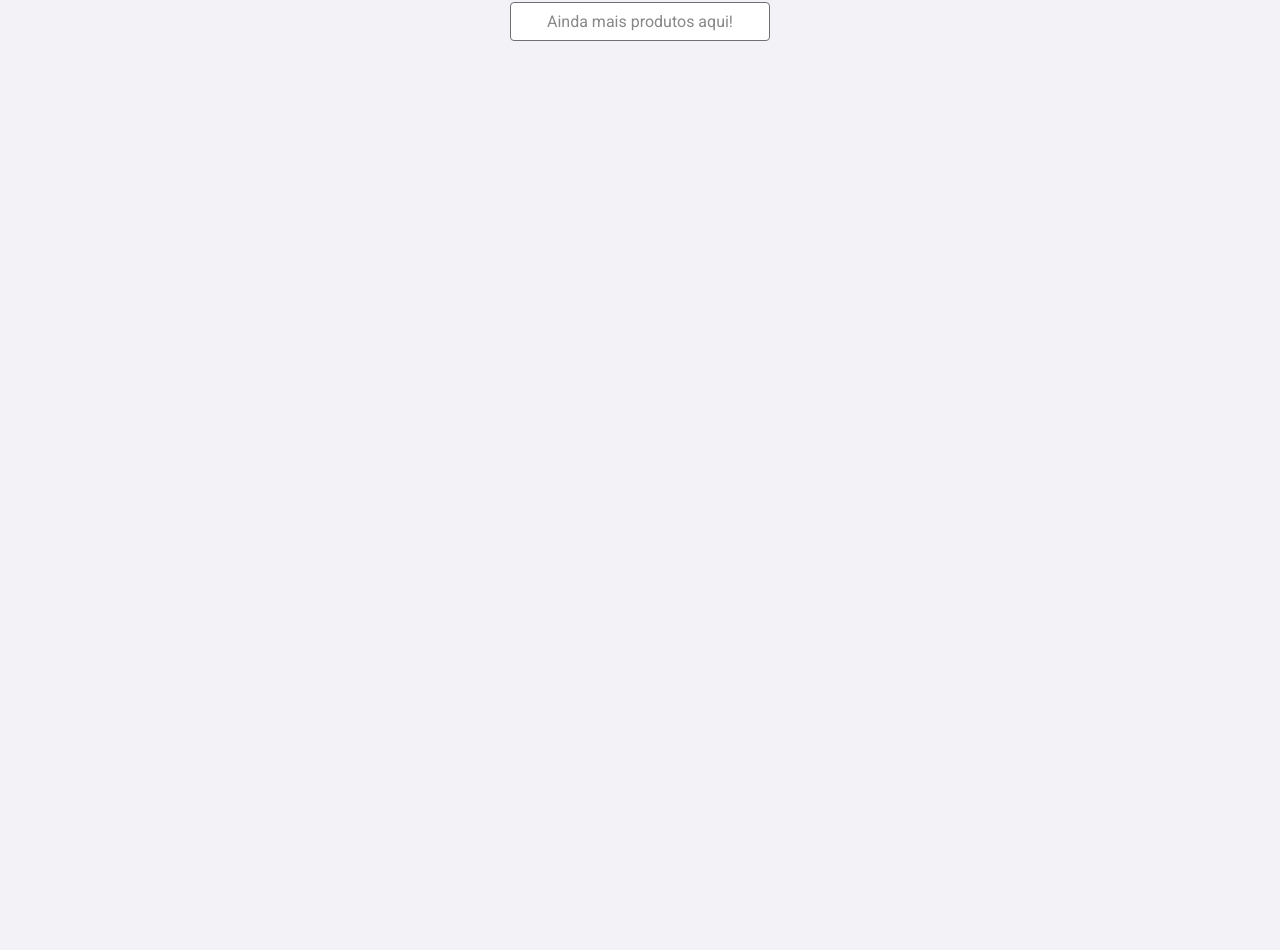
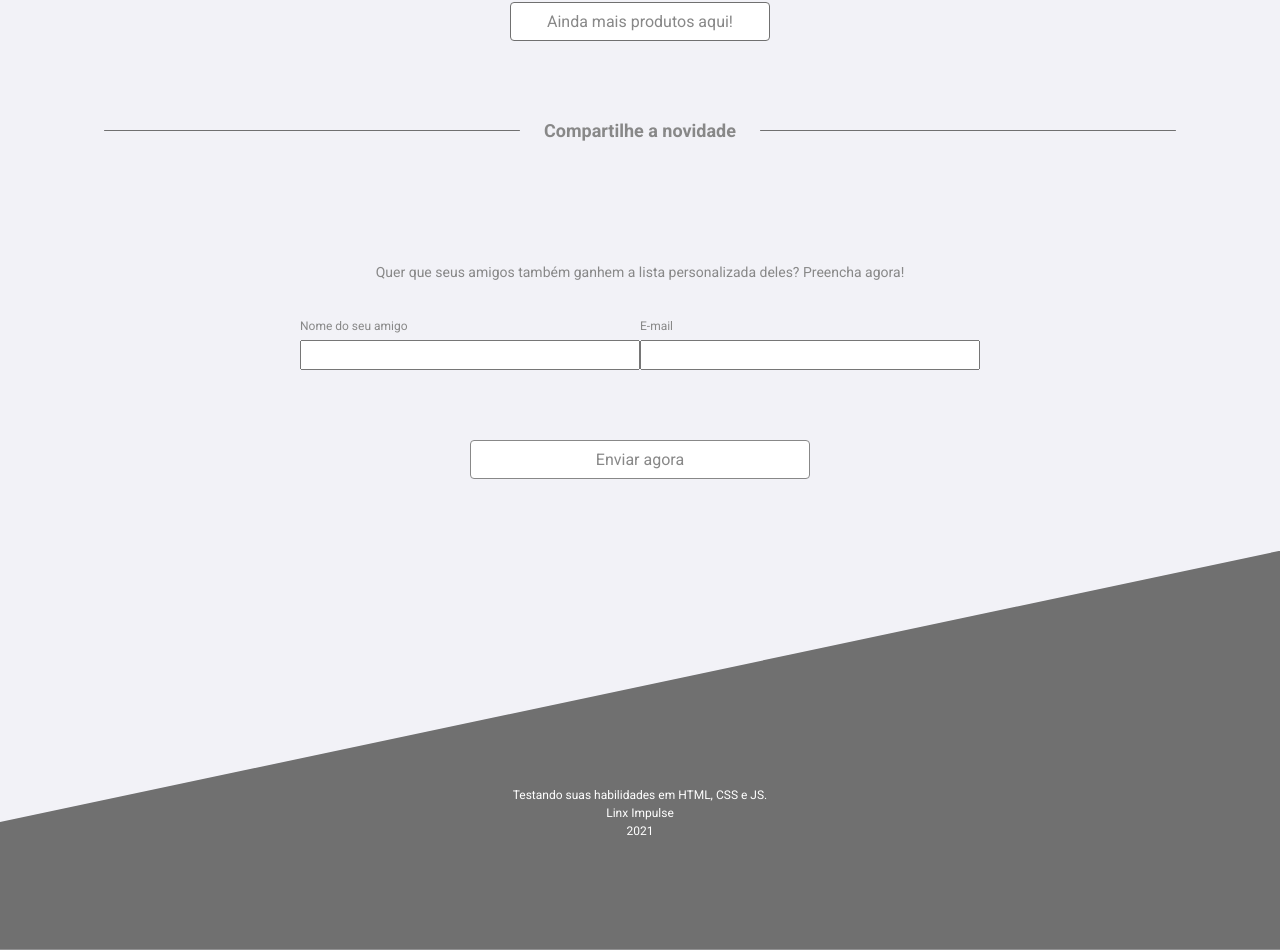
Before and after one commit to ecthon-b/front-challenge, a Next.js app: page / in a window 1280 px wide. Shown: the part 1632-2582 px from the top of the page. Before the commit the page ends 1673 px from the top, so only its background shows below. Built offline with nearby package versions, Linux system fonts and the light colour scheme.

Commit message:
Footer component

```diff
--- /dev/null
+++ b/src/components/Footer/index.tsx
@@ -0,0 +1,13 @@
+import styles from './styles.module.scss';
+
+export function Footer() {
+    return (
+        <footer className={styles.footerContainer}>
+            <div className={styles.footerContent}>
+                <p>Testando suas habilidades em HTML, CSS e JS. <br />
+                    Linx Impulse <br />
+                    2021</p>
+            </div>
+        </footer>
+    )
+}
--- /dev/null
+++ b/src/components/Footer/styles.module.scss
@@ -0,0 +1,25 @@
+.footerContainer {
+  height: 24.938rem;
+  background: #707070;
+  clip-path: polygon(0 68%, 100% 0%, 100% 100%, 0 100%);
+  margin-top: 71.76px;
+  display: flex;
+
+  .footerContent {
+    display: flex;
+    max-width: 1120px;
+    margin: 75px auto 0 auto;
+    padding: 0 2rem;
+    align-items: center;
+    text-align: center;
+    color: #fff;
+
+    p {
+      margin-top: 50px;
+      font-weight: 400;
+      font-size: 0.75rem; // 20px
+      line-height: 18px;
+      color: #fff;
+    }
+  }
+}
--- /dev/null
+++ b/src/components/ShareNews/index.tsx
@@ -0,0 +1,31 @@
+import styles from './styles.module.scss';
+
+export function ShareNews() {
+    return (
+        <>
+            <div className={styles.divContenteTitle}>
+                <div className={styles.lineDiv} />
+                <span>Compartilhe a novidade</span>
+                <div className={styles.lineDiv} />
+            </div>
+
+            <div className={styles.divFormFriend}>
+                <p>Quer que seus amigos também ganhem a lista personalizada deles? Preencha agora!</p>
+
+                <form className={styles.formContainer}>
+                    <div className={styles.formGroup}>
+                        < label htmlFor='name'>Nome do seu amigo</label>
+                        < input type='text' name='name' className={styles.inputField} />
+                    </div>
+
+                    <div className={styles.formGroup}>
+                        < label htmlFor='name'>E-mail</label>
+                        < input type='text' name='name' className={styles.inputField} />
+                    </div>
+
+                </form>
+                <a className={styles.sendButton}>Enviar agora</a>
+            </div>
+        </>
+    )
+}
--- /dev/null
+++ b/src/components/ShareNews/styles.module.scss
@@ -0,0 +1,76 @@
+.divContenteTitle {
+  max-width: 1120px;
+  margin: 79px auto 0 auto;
+  align-items: center;
+  text-align: center;
+  display: flex;
+
+  .lineDiv {
+    flex: 1;
+    height: 1px;
+    border-radius: 4px;
+    background: #707070;
+    margin: 0 1.5rem;
+    position: relative;
+  }
+
+  span {
+    font-size: 18px;
+    color: #888888;
+    font-weight: 700;
+  }
+}
+
+.divFormFriend {
+  max-width: 1120px;
+  margin: 79px auto 0 auto;
+  align-items: center;
+  text-align: center;
+  display: flex;
+  flex-direction: column;
+
+  p {
+    font-size: 0.875rem;
+    color: #888888;
+    margin-top: 44px;
+    margin-bottom: 39px;
+  }
+
+  .formContainer {
+    display: flex;
+  }
+  .formGroup {
+    display: flex;
+    flex-direction: column;
+    align-items: flex-start;
+
+    label {
+      font-size: 0.75rem;
+      line-height: 0.875rem;
+      color: #888888;
+      margin-bottom: 7px;
+    }
+
+    input {
+      width: 340px;
+      height: 30px;
+      margin-bottom: 20px;
+    }
+  }
+
+  .sendButton {
+    width: 340px;
+    height: 39px;
+    align-items: center;
+    display: inline-grid;
+
+    color: #888888;
+    font-size: 1rem;
+    text-align: center;
+    background: #fff;
+    border: 1px solid #888888;
+    border-radius: 4px;
+
+    margin-top: 50px;
+  }
+}
--- a/src/pages/index.tsx
+++ b/src/pages/index.tsx
@@ -1,5 +1,7 @@
 import Head from "next/head"
+import { Footer } from "../components/Footer";
 import { Header } from "../components/Header"
+import { ShareNews } from "../components/ShareNews";
 import { YourSpecialSelection } from "../components/YourSpecialSelection";
 
 import styles from './home.module.scss';
@@ -53,6 +55,8 @@ export default function Home() {
       </main>
 
       <YourSpecialSelection />
+      <ShareNews />
+      <Footer />
     </>
   )
 }
```
